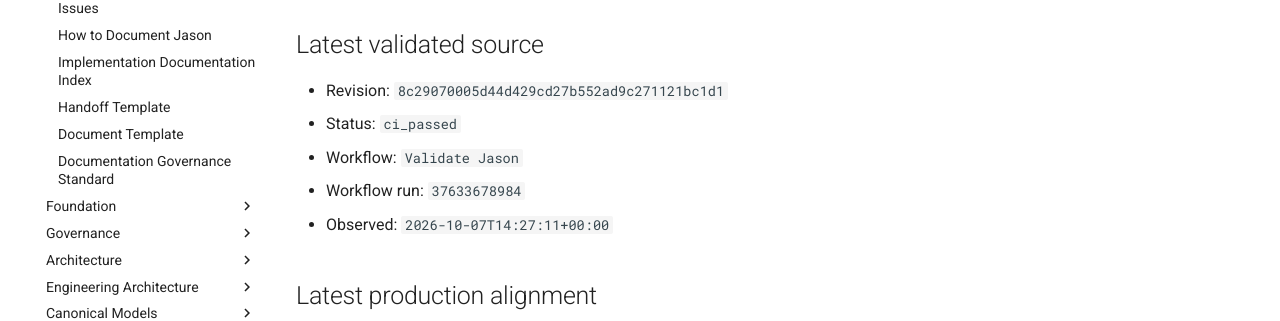
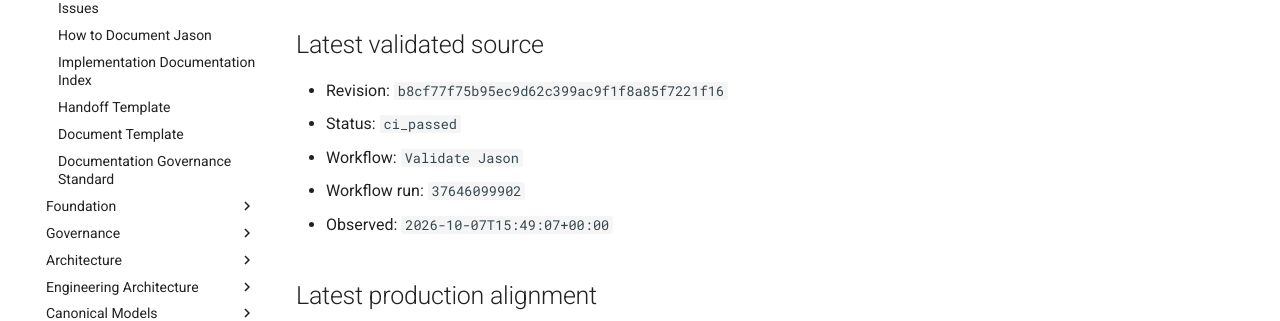
Before and after one commit to al-teamaot-com/jason, an MkDocs documentation site: the page built from docs/control/AUTOMATED-CHANGE-STATE.md, in a window 1280 px wide and 1163 px high. Shown: the part 337-658 px from the top of the window. Built offline with MkDocs 1.6.1 and Material for MkDocs 9.7.7, drawn with Linux system fonts in a browser that asks for light colours; comment, search, counter and statistics services are not loaded.

Commit message:
Reconcile automated documentation state for b8cf77f75b95

```diff
--- a/docs/control/AUTOMATED-CHANGE-STATE.md
+++ b/docs/control/AUTOMATED-CHANGE-STATE.md
@@ -8,11 +8,11 @@
 
 ## Latest validated source
 
-- Revision: `8c29070005d44d429cd27b552ad9c271121bc1d1`
+- Revision: `b8cf77f75b95ec9d62c399ac9f1f8a85f7221f16`
 - Status: `ci_passed`
 - Workflow: `Validate Jason`
-- Workflow run: `37633678984`
-- Observed: `2026-10-07T14:27:11+00:00`
+- Workflow run: `37646099902`
+- Observed: `2026-10-07T15:49:07+00:00`
 
 ## Latest production alignment
 
```
Also changed, not shown: docs/control/AUTOMATED-CHANGE-STATE.json (+4 -4 lines).
